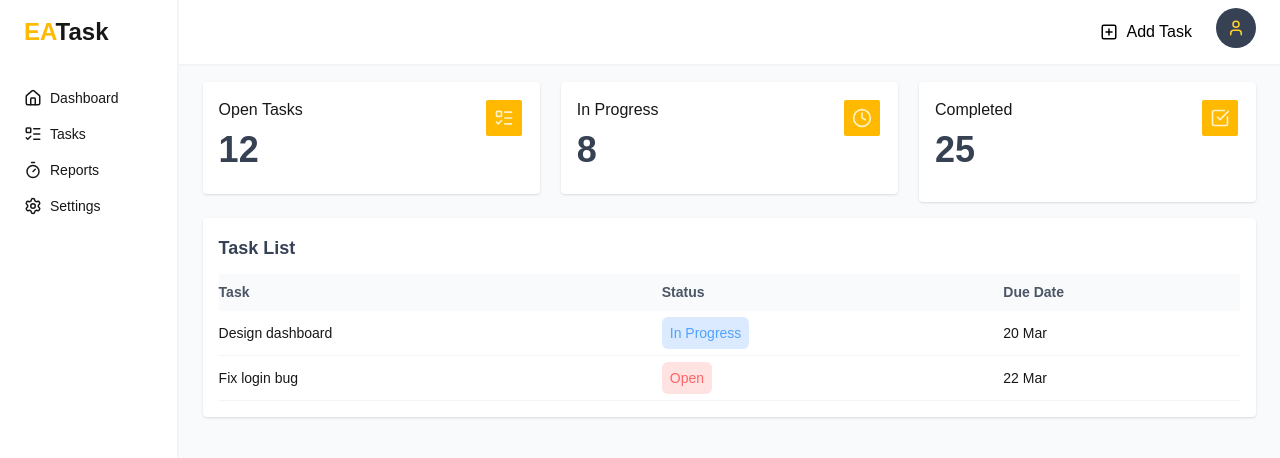
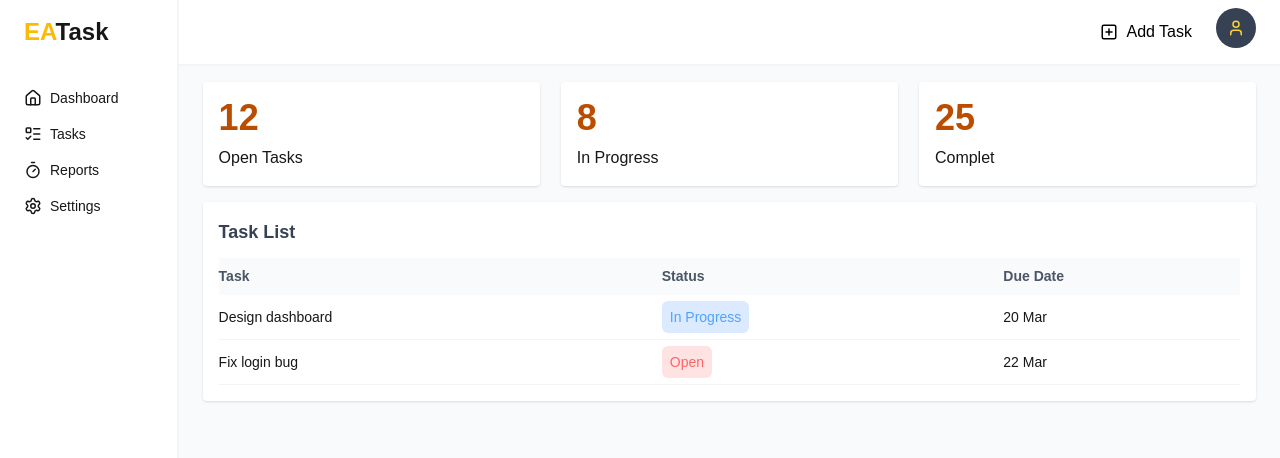
Before and after one commit to EdmilsonEdstar/EA-Task, a Next.js app: page /Dashboard in a window 1280 px wide. Shown: the top 458 px of the page. Built offline with nearby package versions, Linux system fonts and the light colour scheme.

Commit message:
change the link color

```diff
--- a/components/layout/SideBarLeft.tsx
+++ b/components/layout/SideBarLeft.tsx
@@ -12,22 +12,22 @@ export default function SideBarLeft() {
             </div>
             <ul className="flex flex-row lg:flex-col justify-between lg:gap-0 space-y-4 text-sm l">
                 <li>
-                    <Link href="" className="flex flex-col lg:flex-row items-center gap-2 hover:text-amber-400 transition-all">
+                    <Link href="" className="flex flex-col lg:flex-row items-center gap-2 hover:text-amber-600 transition-all">
                         <Home size={18} /> Dashboard
                     </Link>
                 </li>
                 <li>
-                    <Link href="" className="flex flex-col lg:flex-row items-center gap-2 hover:text-amber-400 transition-all">
+                    <Link href="" className="flex flex-col lg:flex-row items-center gap-2 hover:text-amber-600 transition-all">
                         <ListTodo size={18} /> Tasks
                     </Link>
                 </li>
                 <li>
-                    <Link href="" className="flex flex-col lg:flex-row items-center gap-2 hover:text-amber-400 transition-all">
+                    <Link href="" className="flex flex-col lg:flex-row items-center gap-2 hover:text-amber-600 transition-all">
                         <Timer size={18} /> Reports
                     </Link>
                 </li>
                 <li>
-                    <Link href="" className="flex flex-col lg:flex-row items-center gap-2 hover:text-amber-400 transition-all">
+                    <Link href="" className="flex flex-col lg:flex-row items-center gap-2 hover:text-amber-600 transition-all">
                         <Settings size={18} /> Settings
                     </Link>
                 </li>
--- a/components/layout/SideBarRight.tsx
+++ b/components/layout/SideBarRight.tsx
@@ -16,10 +16,10 @@ export default function SideBarRight() {
                       <button type="button" aria-label="User profile" className="w-10 h-10 flex items-center justify-center bg-gray-700 hover:bg-gray-600 text-amber-300 rounded-full transition"><User size={18} /></button>
                   </div>
               </div>
-              <div className="flex flex-col lg:flex-row justify-between px-6 space-y-2">
-                  <DashboardCard icon={<ListTodo size={20} />} qty="12" desc="Open Tasks" />
-                  <DashboardCard icon={<Clock size={20} />} qty="8" desc="In Progress" />
-                  <DashboardCard icon={<CheckSquare size={20} />} qty="25" desc="Completed" />
+              <div className="flex flex-row justify-between px-6 items-stretch gap-2">
+                  <DashboardCard  qty="12" desc="Open Tasks" />
+                  <DashboardCard  qty="8" desc="In Progress" />
+                  <DashboardCard  qty="25" desc="Complet" />
               </div>
 
               <div className="justify-center px-6">
--- a/components/modules/dashboard/DashboardCard.tsx
+++ b/components/modules/dashboard/DashboardCard.tsx
@@ -1,7 +1,6 @@
 import Link from "next/link";
 
 type PropsDashboardCard = {
-    icon: React.ReactNode
     qty: string
     desc: string
 }
@@ -11,11 +10,8 @@ export default function DashboardCard(props:PropsDashboardCard) {
     <>
         <div className="w-[100%] lg:w-[32%] flex justify-between flex-wrap bg-white text-sm lg:text-base shadow p-4 space-y-2 rounded-sm">
             <div className="space-y-2">
+                <h1 className="font-bold text-amber-700 text-4xl">{props.qty}</h1>
                 <p>{props.desc}</p>
-                <h1 className="font-bold text-gray-700 text-4xl">{props.qty}</h1>
-            </div>
-            <div>
-                <p className="bg-amber-400 inline-block p-2 rounded-sm text-amber-100  border border-2 border-white">{props.icon}</p>
             </div>
         </div>
     </>
```
